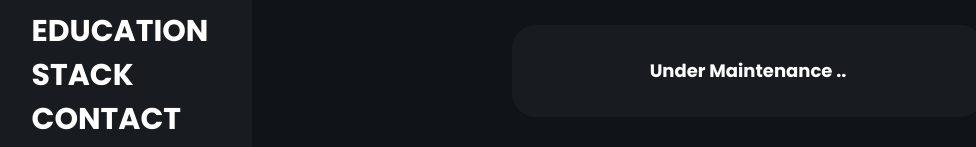
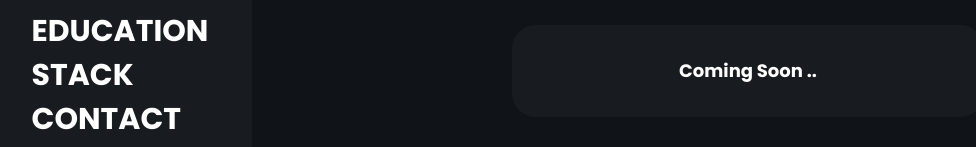
Before and after one commit to farouk26/my-portfolio, a Next.js app: page /projects/alibabalite in a window 1280 px wide. Shown: the part 353-500 px from the top of the page, without its empty margins (36-1012 px from the left). Built offline with nearby package versions, Linux system fonts and the light colour scheme.

Commit message:
chore(lift maintenance): maintenance complete
maintenance of the portfolio is complete

fix #26

```diff
--- a/src/pages/index.jsx
+++ b/src/pages/index.jsx
@@ -19,7 +19,7 @@ function Home() {
   return (
     <section className="min-h-screen flex justify-center items-center">
       <Head>
-        <title>Under Maintenance !</title>
+        <title>Farouk Zemmouri.</title>
       </Head>
       <div className="flex flex-col min-h-fit w-full gap-4">
         <Header />
--- a/src/pages/projects/alibabalite.jsx
+++ b/src/pages/projects/alibabalite.jsx
@@ -5,7 +5,7 @@ function alibabalitePage() {
   return (
     <div className="w-full min-h-screen flex items-center justify-center">
       <Head>
-        <title>Alibaba Lite</title>
+        <title>Alibaba Lite - Coming Soon</title>
       </Head>
       <motion.div
         className="h-1/2 w-full lg:w-1/2 p-8 bg-dark-200 rounded-3xl"
@@ -19,7 +19,7 @@ function alibabalitePage() {
         }}
       >
         <p className="text-lg text-white font-bold text-center">
-          Under Maintenance ..
+          Coming Soon ..
         </p>
       </motion.div>
     </div>
```
